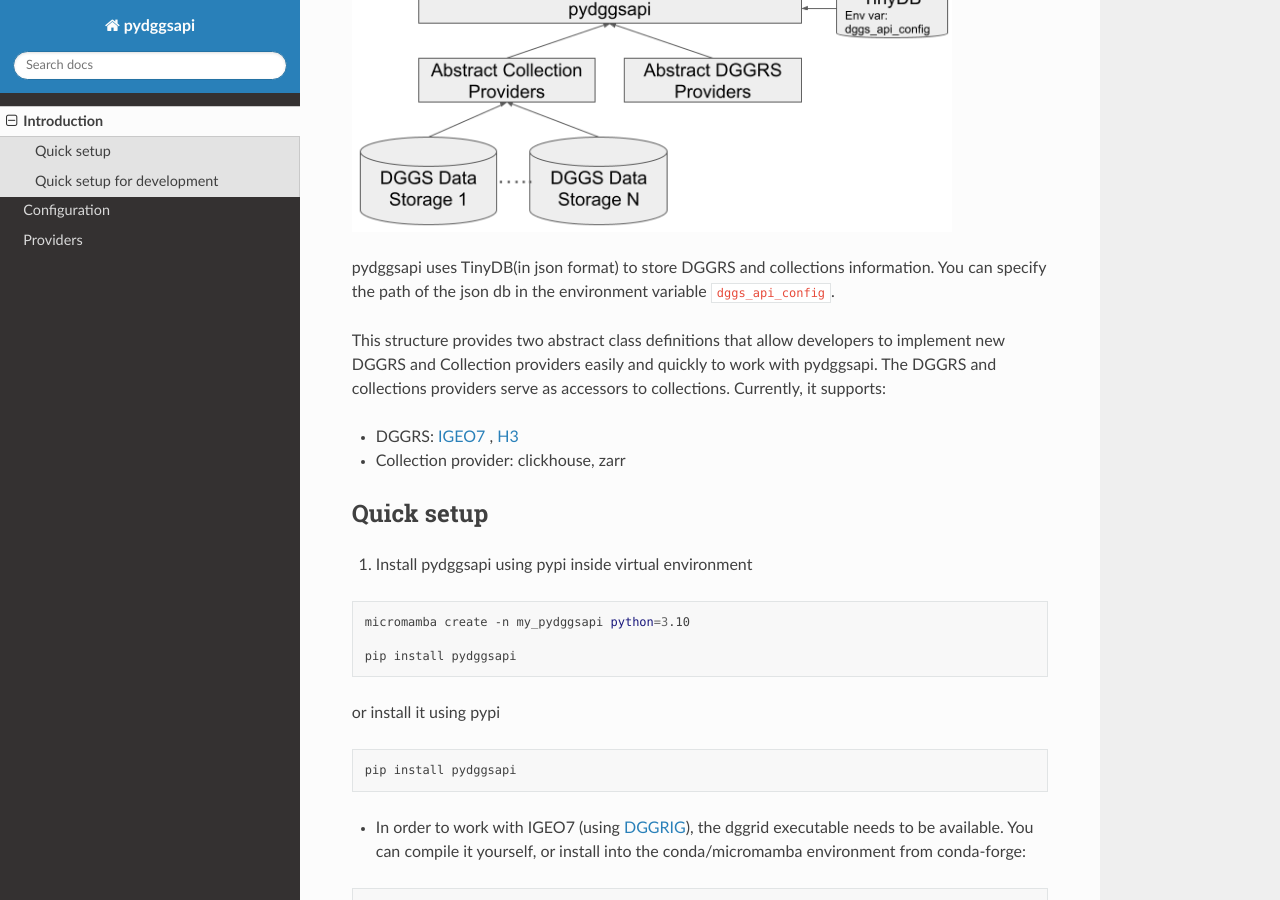
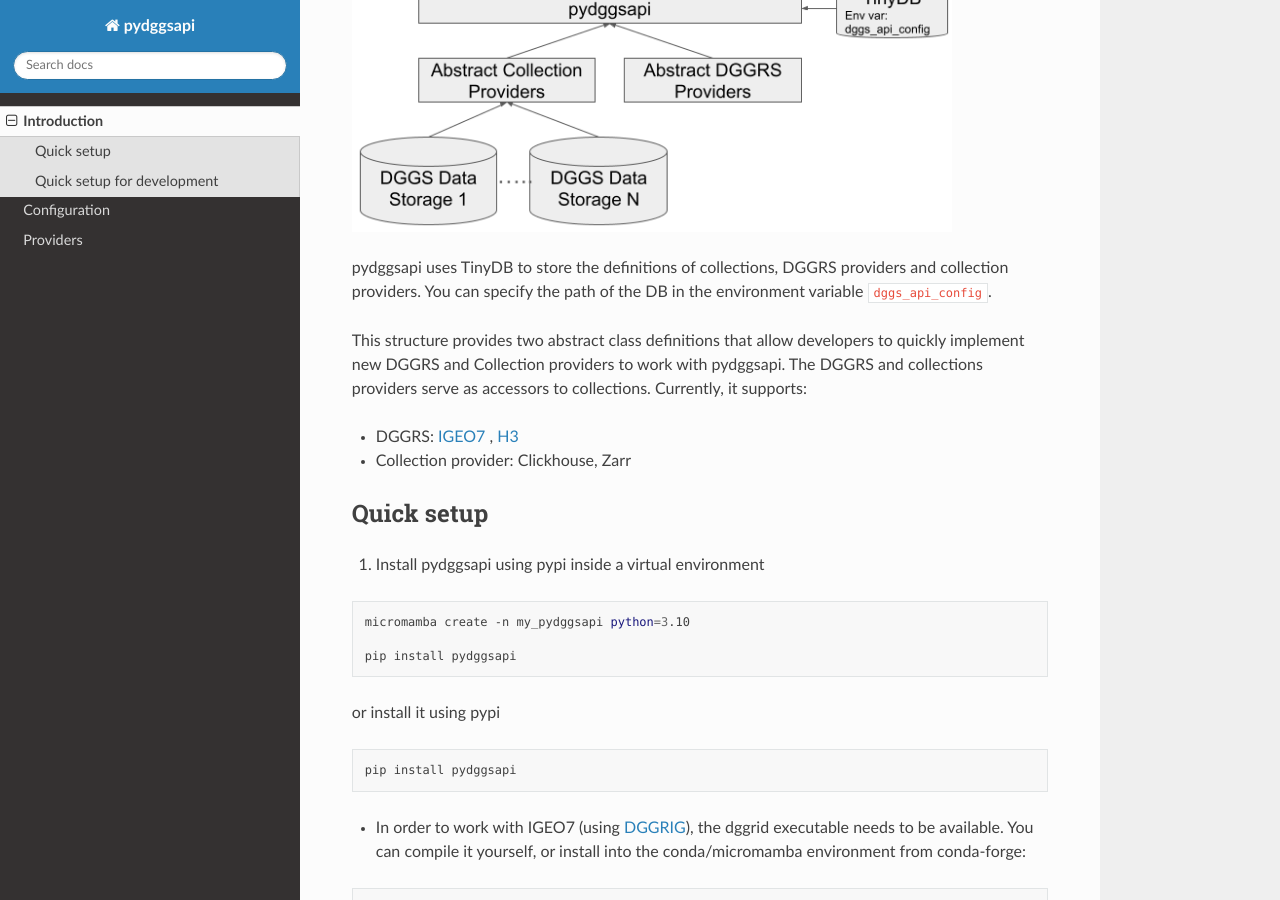
Before and after one commit to crim-ca/pydggsapi, a Sphinx documentation site: the page built from docs/source/introduction.rst, in a window 1280 px wide and 900 px high, scrolled down 306 px. Built offline with Sphinx 7.4.7 and the Read the Docs theme 3.1.0, drawn with Linux system fonts in a browser that asks for light colours.

Commit message:
#7 fine tuning the documentation.

```diff
--- a/docs/source/introduction.rst
+++ b/docs/source/introduction.rst
@@ -5,17 +5,17 @@ pydggsapi runs on python3. It provides an easy setup for users to publish DGGS-e
 
 |overall_structure|
 
-pydggsapi uses TinyDB(in json format) to store DGGRS and collections information. You can specify the path of the json db in the environment variable ``dggs_api_config``.
+pydggsapi uses TinyDB to store the definitions of collections, DGGRS providers and collection providers. You can specify the path of the DB in the environment variable ``dggs_api_config``.
 
-This structure provides two abstract class definitions that allow developers to implement new DGGRS and Collection providers easily and quickly to work with pydggsapi. The DGGRS and collections providers serve as accessors to collections. Currently, it supports:
+This structure provides two abstract class definitions that allow developers to quickly implement new DGGRS and Collection providers to work with pydggsapi. The DGGRS and collections providers serve as accessors to collections. Currently, it supports:
 
 * DGGRS: `IGEO7 <https://agile-giss.copernicus.org/articles/6/32/2025/>`_ ,  `H3 <https://h3geo.org/>`_
 
-* Collection provider: clickhouse, zarr
+* Collection provider: Clickhouse, Zarr
 
 Quick setup
 ---------------------------
-1. Install pydggsapi using pypi inside virtual environment
+1. Install pydggsapi using pypi inside a virtual environment
 
 
 .. code-block:: bash
--- a/docs/source/providers/collection_providers/index.rst
+++ b/docs/source/providers/collection_providers/index.rst
@@ -11,7 +11,6 @@ Class constructor
 The :ref:`collection_providers <collection_providers>` configuration provides a parameters dictionary with the key ``inital_params`` to supply necessary info when initialising the collection provider.  Users can reference the full example :ref:`here <_collection_provider_config_example>`.
 
 .. code-block:: json
-   :caption: Example for clickhouse collection provider
 
     "initial_params":
                        {"host": "127.0.0.1",
@@ -29,7 +28,6 @@ The pydggsapi creates collection provider objects at the beginning, and data sou
 
 
 .. code-block:: json
-   :caption: Example for clickhouse collection provider
 
    "getdata_params":
                     { "table": "testing_suitability_IGEO7",
--- a/docs/source/tinydb_configuration/index.rst
+++ b/docs/source/tinydb_configuration/index.rst
@@ -8,7 +8,8 @@ pydggsapi uses TinyDB to store all information it needs in three tables:
 2. dggrs - the table to store dggrs providers info
 3. collection_providers - the table to store collection providers' info
 
-Generally, users mostly work with the ``collections`` table to publish the collection. The record defines a collection with a unique collection ID, metadata, how to access the data (collection provider) and which DGGRS it supports (DGGRS provider).So, to publish a collection through pydggsapi, the users need to provide the following details :
+
+Generally, users mostly work with the ``collections`` table to publish collections. Each record defines a collection with metadata, how to access the data (collection provider) and which DGGRS it supports (DGGRS provider). So, to publish a collection through pydggsapi, the users need to provide the following details :
 
 1. A DGGS-ready dataset. The dataset is converted/regridded into one of the supported DGGRS by pydggsapi.
 
@@ -16,7 +17,7 @@ Generally, users mostly work with the ``collections`` table to publish the colle
 
 3. The collection provider ID that is supported by pydggsapi to access the data.
 
-Developers implementing new DGGRS and collections providers must register the latest providers in the tables ``dggrs`` or ``collection_providers`` with a unique ID such that the implementation can be referenced in the collections table.
+Developers implementing new DGGRS and collection providers must register them in the tables ``dggrs`` or ``collections_providers`` with a unique ID such that they can be referenced in the collections table.
 
 
 .. _collections:
```
Also changed, not shown: docs/source/providers/collection_providers/implementations/zarr_collection_provider.rst (+8 -0 lines).
